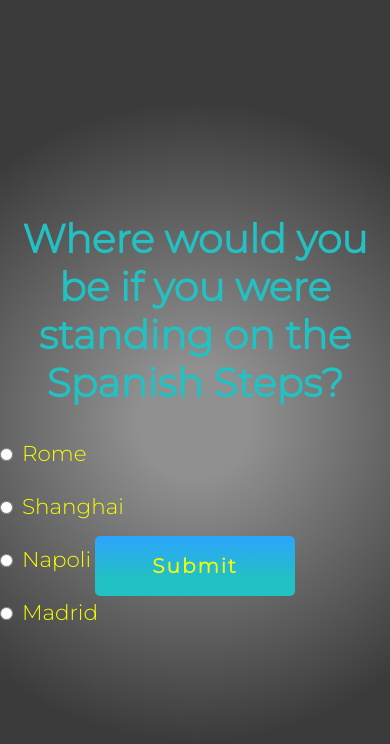
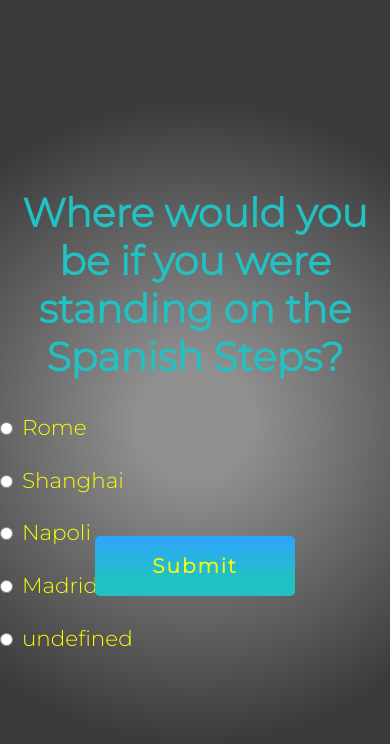
Before and after one commit to niall20021/quiz, a plain HTML site: page game.html in a window 390 px wide. Drawn offline with Linux system fonts and the light colour scheme.

Commit message:
added new questions

```diff
--- a/assets/css/style.css
+++ b/assets/css/style.css
@@ -285,6 +285,10 @@ ul li label:hover {
 @media screen and(max-width: 420px) {
 
     button{
-        padding-bottom: 15rem;
+        bottom: 10rem;
+    }
+
+    .answer{
+        padding: 10px;
     }
 }
--- a/assets/js/script.js
+++ b/assets/js/script.js
@@ -31,6 +31,14 @@ const quizData = [
         d:"Monaco",
         correct:"d",
     },
+    {
+        question: "Whats 9+10?",
+        a:"Australia",
+        b:"Hong Kong",
+        c:"Japan",
+        d:"Monaco",
+        correct:"d",
+    },
 ];
 
 const quiz = document.getElementById('quiz')
@@ -40,6 +48,7 @@ const a_text = document.getElementById('a_text')
 const b_text = document.getElementById('b_text')
 const c_text = document.getElementById('c_text')
 const d_text = document.getElementById('d_text')
+const e_text = document.getElementById('e_text')
 const submitBtn = document.getElementById('submit')
 
 let currentQuiz = 0
@@ -62,6 +71,7 @@ function loadQuiz() {
     b_text.innerText = currentQuizData.b
     c_text.innerText = currentQuizData.c
     d_text.innerText = currentQuizData.d
+    e_text.innerText = currentQuizData.e
 }
 
 /**
--- a/game.html
+++ b/game.html
@@ -32,6 +32,10 @@
                     <input type="radio" name="answer" id="d" class="answer">
                     <label for="d" id="d_text">Answer</label>
                  </li>
+                 <li>
+                    <input type="radio" name="answer" id="e" class="answer">
+                    <label for="e" id="e_text">Answer</label>
+                 </li>
             </ul>
         </div>
 
```
